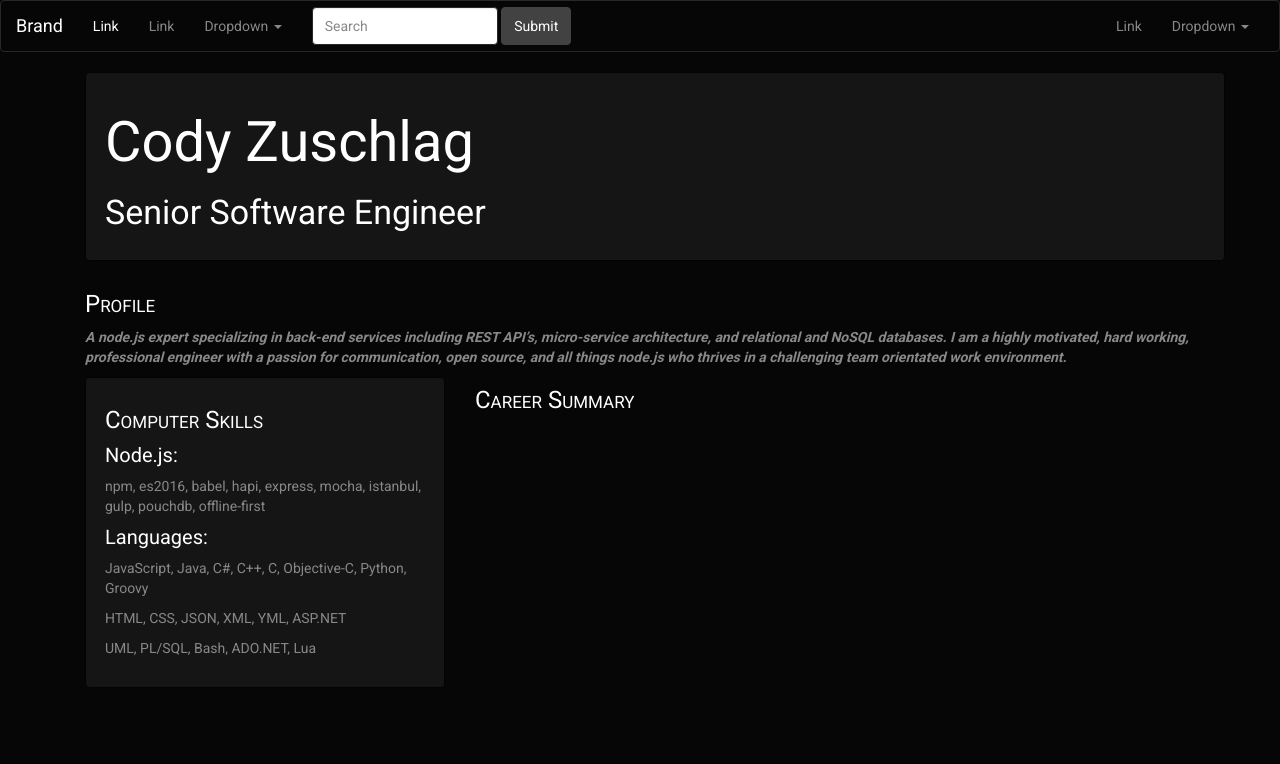
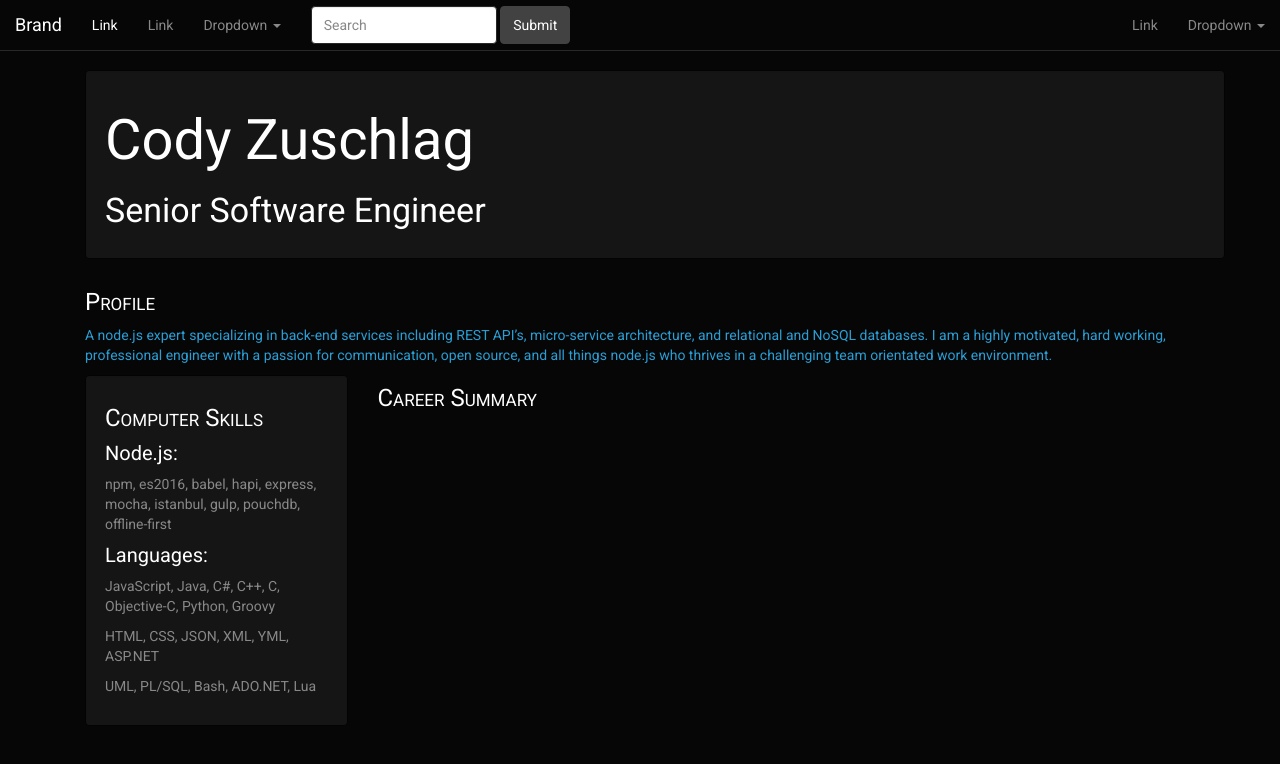
Before and after one commit to codyzu/codyzu.github.io, a Jekyll site: the page built from resume.html, in a window 1280 px wide. Shown: the top 764 px of the page. Built offline with Jekyll 4.4.1, drawn with Linux system fonts in a browser that asks for light colours; nearby versions of some CDN libraries.

Commit message:
fix header, improve resume

```diff
--- a/_includes/header2.html
+++ b/_includes/header2.html
@@ -1,4 +1,4 @@
-<nav class="navbar navbar-default">
+<nav class="navbar navbar-default navbar-fixed-top">
   <div class="container-fluid">
     <!-- Brand and toggle get grouped for better mobile display -->
     <div class="navbar-header">
--- a/_layouts/default2.html
+++ b/_layouts/default2.html
@@ -3,7 +3,7 @@
 
   {% include head2.html %}
 
-  <body>
+  <body style="padding-top: 70px;">
     {% include header2.html %}
     <div class="container">
 
--- a/resume.html
+++ b/resume.html
@@ -13,14 +13,14 @@
 <div class="row">
   <div class="col-md-12">
     <h4 style="font-variant: small-caps;">Profile</h4>
-    <p><strong><em>A node.js expert specializing in back-end services including REST API’s, micro-service architecture, and
+    <p class="text-primary">A node.js expert specializing in back-end services including REST API’s, micro-service architecture, and
     relational and NoSQL databases. I am a highly motivated, hard working, professional engineer with a passion
     for communication, open source, and all things node.js who thrives in a challenging team orientated work
-    environment.</em></strong></p>
+    environment.</p>
   </div>
 </div>
 <div class="row">
-  <div class="col-md-4">
+  <div class="col-sm-3">
     <div class="well">
       <h4 style="font-variant: small-caps;">Computer Skills</h4>
 
@@ -33,7 +33,7 @@
       <p>UML, PL/SQL, Bash, ADO.NET, Lua</p>
     </div>
   </div>
-  <div class="col-md-8">
+  <div class="col-sm-9">
     <h4 style="font-variant: small-caps;">Career Summary</h4>
   </div>
 </div>
```
Also changed, not shown: test.md (added, +23 -0 lines).
